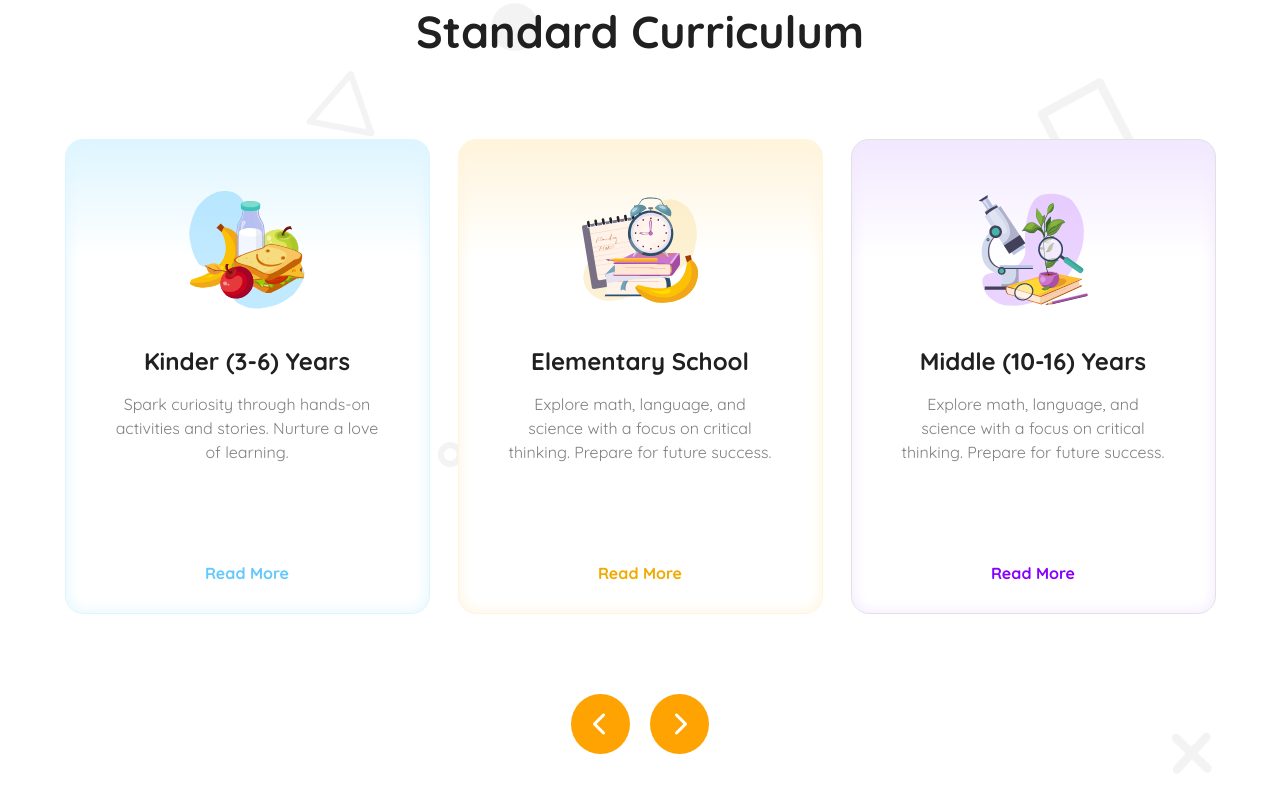
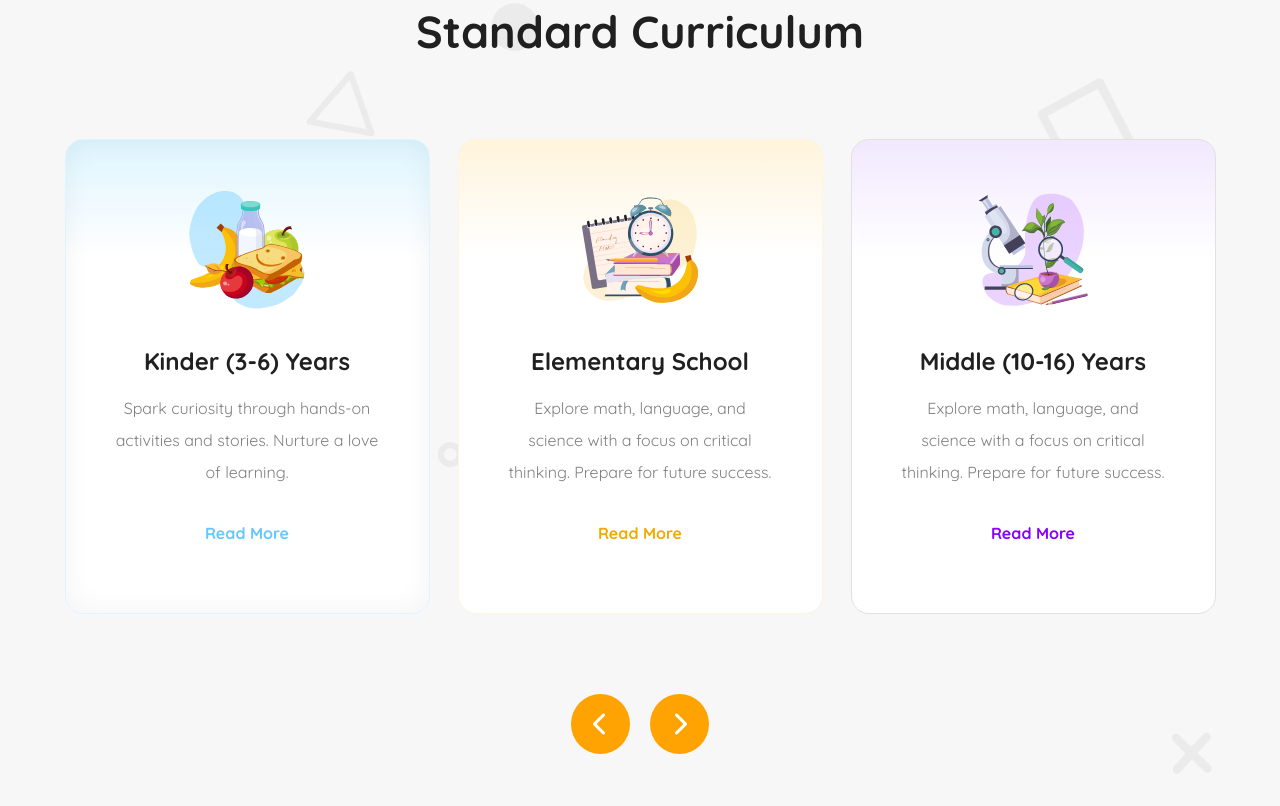
Before and after one commit to RaheelArfeen/Assignment-2, a plain HTML site: page index.html in a window 1280 px wide. Shown: the part 854-1660 px from the top of the page. Drawn offline with Linux system fonts and the light colour scheme.

Commit message:
added new code

```diff
--- a/index.html
+++ b/index.html
@@ -56,21 +56,21 @@
             <div class="section-title">Standard Curriculum</div>
             <div class="bg"></div>
             <div class="cards">
-                <div class="card" style="background: rgb(255,255,255); background: linear-gradient(0deg, rgba(255,255,255,1) 0%, rgba(255,255,255,1) 75%, rgba(222,245,255,1) 100%); box-shadow: inset 0 0 15px #DEF5FF; border: 1px solid rgba(222,245,255,1);">
+                <div class="card" style="background: rgb(255,255,255); background: linear-gradient(0deg, rgba(255,255,255,1) 0%, rgba(255,255,255,1) 75%, rgba(222,245,255,1) 100%); box-shadow: inset 0px 0px 28px .9px rgba(0, 0, 0, 0.05); border: 1px solid rgba(222,245,255,1);">
                     <img src="assets/kinder.svg" alt="">
                     <h2 class="card-title">Kinder (3-6) Years</h2>
                     <p class="card-description">Spark curiosity through hands-on activities and stories. Nurture a love of learning.</p>
                     <p style="color: #64C8FF;" class="read-more">Read More</p>
                 </div>
 
-                <div style="background: rgb(255,255,255); background: linear-gradient(0deg, rgba(255,255,255,1) 0%, rgba(255,255,255,1) 75%, rgba(255,244,220,1) 100%); box-shadow: inset 0 0 15px #FFF4DC; border: 1px solid rgba(255,244,220,1);" class="card">
+                <div style="background: rgb(255,255,255); background: linear-gradient(0deg, rgba(255,255,255,1) 0%, rgba(255,255,255,1) 75%, rgba(255,244,220,1) 100%); border: 1px solid rgba(255,244,220,1);" class="card">
                     <img src="assets/elementary.svg" alt="">
                     <h2 class="card-title">Elementary School</h2>
                     <p class="card-description">Explore math, language, and science with a focus on critical thinking. Prepare for future success.</p>
                     <p style="color: #F0AA00;" class="read-more">Read More</p>
                 </div>
 
-                <div style="background: rgb(255,255,255); background: linear-gradient(0deg, rgba(255,255,255,1) 0%, rgba(255,255,255,1) 75%, rgba(242,232,255,1) 100%); box-shadow: inset 0 0 15px #F2E8FF; border: 1px solid rgba(225,225,225,1);" class="card">
+                <div style="background: rgb(255,255,255); background: linear-gradient(0deg, rgba(255,255,255,1) 0%, rgba(255,255,255,1) 75%, rgba(242,232,255,1) 100%); border: 1px solid rgba(225,225,225,1);" class="card">
                     <img src="assets/middle.svg" alt="">
                     <h2 class="card-title">Middle (10-16) Years</h2>
                     <p class="card-description">Explore math, language, and science with a focus on critical thinking. Prepare for future success.</p>
--- a/style.css
+++ b/style.css
@@ -15,6 +15,10 @@ main{
 .section-title{
     text-align: center;
     margin-bottom: 80px;
+}
+
+body{
+    background: #f7f7f7;
 }
 
 body::-webkit-scrollbar{
@@ -192,16 +196,13 @@ nav li a{
 .card-description{
     font-size: 1rem;
     color: #808080;
-    line-height: 1.5;
+    line-height: 2;
     margin-bottom: 16px;
 }
 
 .card .read-more{
     font-weight: bold;
-    position: absolute;
-    bottom: 30px;
-    left: 50%;
-    transform: translateX(-50%);
+    margin-top: 35px;
 }
 
 .slide{
@@ -235,7 +236,7 @@ nav li a{
     height: 100%;
     width: 100%;
     position: absolute;
-    background: linear-gradient(to top, #FEA301 -400%, transparent);
+    background: linear-gradient(to top, #FEA301 -200%, transparent);
     left: 50%;
     top: 50%;
     transform: translate(-50%, -50%);
@@ -415,7 +416,7 @@ footer .logo-side{
     }
 
     .banner-title{
-        font-size: 2.2rem;
+        font-size: 2rem;
     }
 
     .banner-description{
@@ -482,6 +483,10 @@ footer .logo-side{
         text-align: center;
     }
 
+    .banner-title{
+        font-size: 3rem;
+    }
+
     .box1{
         display: none;
     }
@@ -504,7 +509,6 @@ footer .logo-side{
 @media screen and (max-width: 576px) {
     section{
         max-width: 530px;
-        /* background: red; */
     }
 
     .section-title{
```
